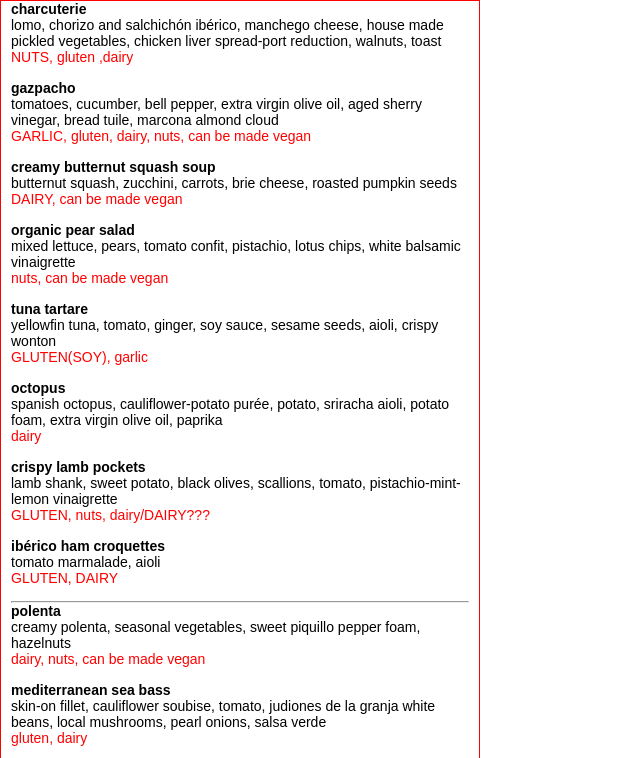
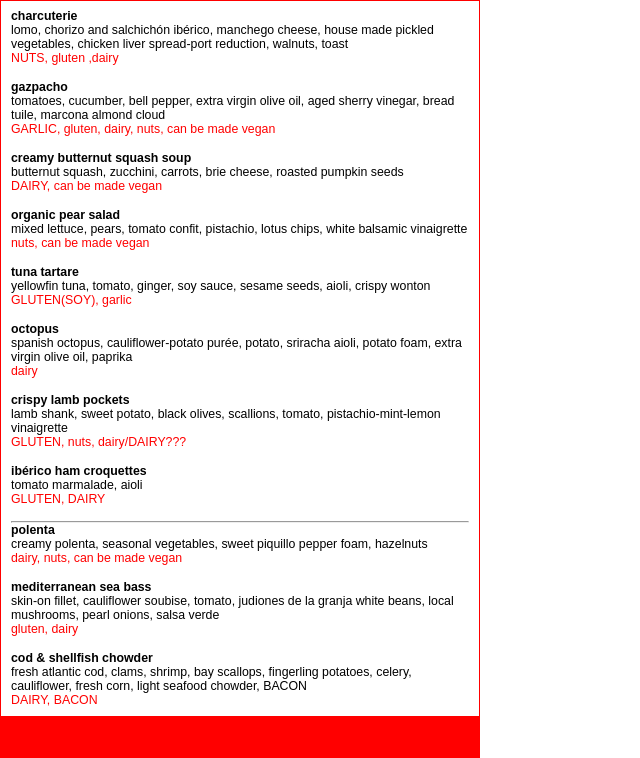
Before and after one commit to DanielAlvarez2/index5x8, a plain HTML site: page index.html in a window 1280 px wide. Shown: the top 758 px of the page, without its empty margins (0-640 px from the left). Drawn offline with Linux system fonts and the light colour scheme.

Commit message:
tweak spacing

```diff
--- a/index.html
+++ b/index.html
@@ -10,7 +10,7 @@
             padding:0;
             box-sizing: border-box;
             font-family: sans-serif;
-            font-size: 14px;
+            font-size: 12.33px;
         }
         .allergies{
             color:red;
@@ -22,7 +22,10 @@
             width:5in;
             height:8in;
             border:1px solid red;
-            padding: 0 10px;
+            padding-left: 10px;
+            padding-right: 10px;
+            padding-top: 2mm;
+            border-bottom:14mm solid red;
         }
     </style>
 </head>
@@ -91,12 +94,14 @@
             <div class="allergies">gluten, dairy</div>
         </div>
 
+
         <div class="item">
             <b>cod & shellfish chowder</b><br>
             fresh atlantic cod, clams, shrimp, bay scallops, fingerling potatoes, celery, cauliflower, fresh corn, light seafood chowder, BACON
             <div class="allergies">DAIRY, BACON</div>
         </div>
 
+        <br><br><br><br><br>
         <div class="item">
             <b>cornish hen</b><br>
             whole roasted small chicken, potato confit, pickled organic brown beech mushrooms, tomato confit, garlic-lemon sauce
```
